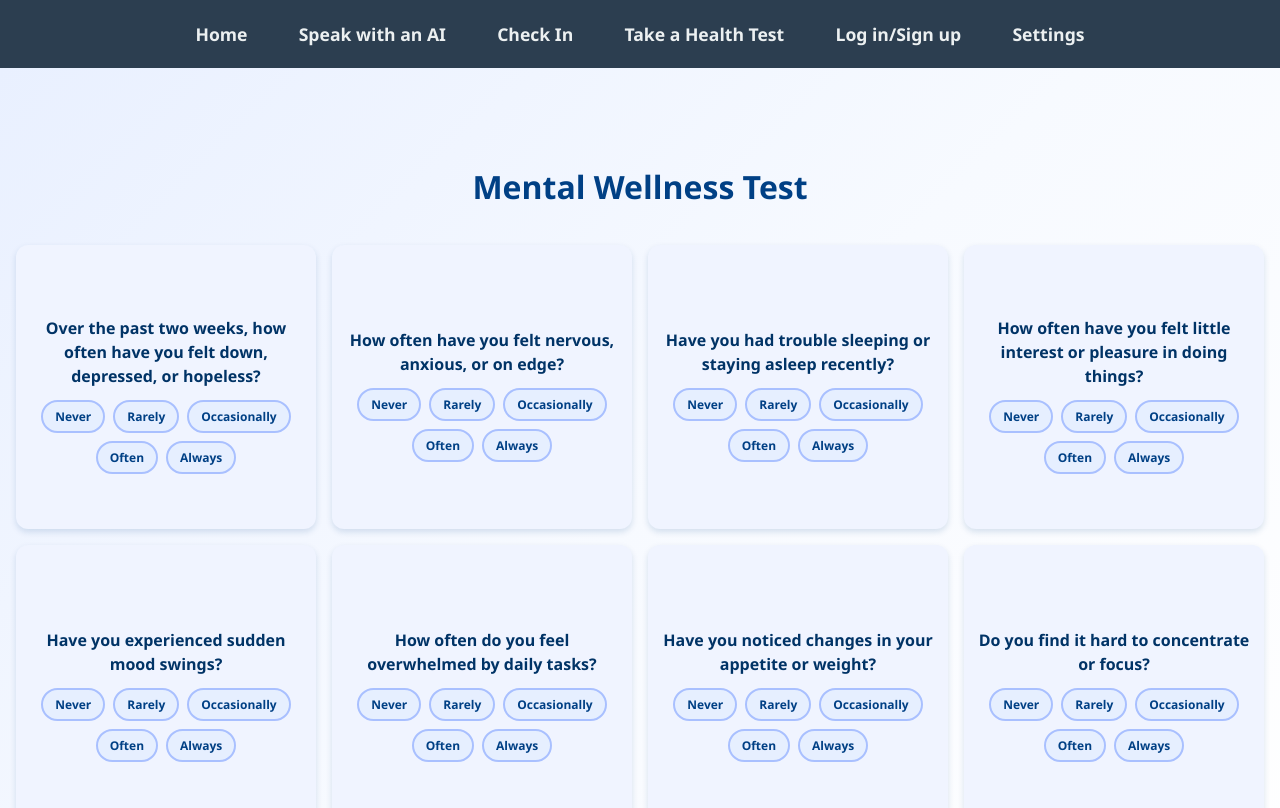
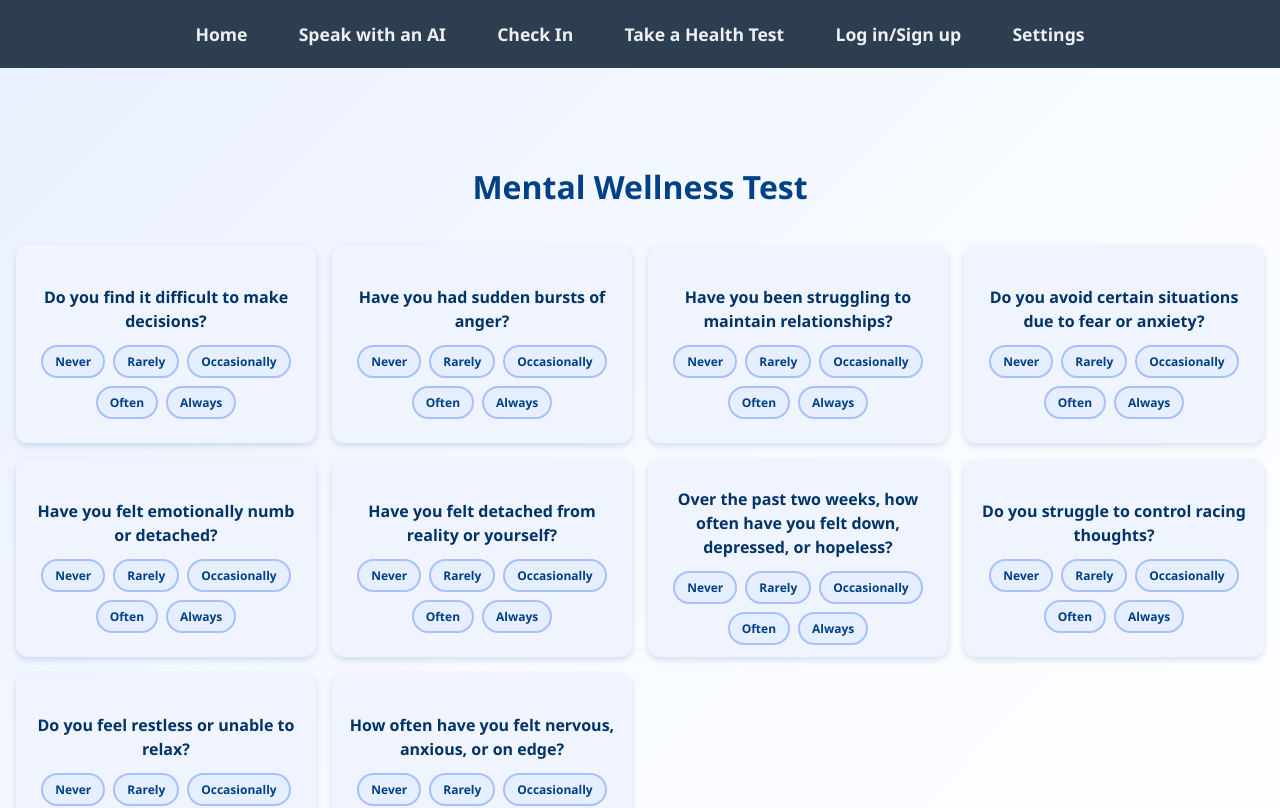
Before and after one commit to SujayO372/MentalHealthProject, a React (Vite) app in the folder MentalHealthProject/: page /healthtest in a window 1280 px wide. Shown: the top 808 px of the page. Built offline with nearby package versions, Linux system fonts and the light colour scheme.

Commit message:
health-test

```diff
--- a/MentalHealthProject/src/pages/HealthTest.jsx
+++ b/MentalHealthProject/src/pages/HealthTest.jsx
@@ -1,7 +1,7 @@
-import { useState } from "react";
+import { useState, useEffect } from "react";
 import NavBar from "../components/NavBar";
 
-const QuestionsToAsk = [
+const AllQuestions = [
   { id: 0, question: "Over the past two weeks, how often have you felt down, depressed, or hopeless?" },
   { id: 1, question: "How often have you felt nervous, anxious, or on edge?" },
   { id: 2, question: "Have you had trouble sleeping or staying asleep recently?" },
@@ -10,22 +10,71 @@ const QuestionsToAsk = [
   { id: 5, question: "How often do you feel overwhelmed by daily tasks?" },
   { id: 6, question: "Have you noticed changes in your appetite or weight?" },
   { id: 7, question: "Do you find it hard to concentrate or focus?" },
+  { id: 8, question: "Do you feel fatigued even after a full night’s sleep?" },
+  { id: 9, question: "Have you felt socially withdrawn or isolated?" },
+  { id: 10, question: "Do you have frequent headaches or body aches related to stress?" },
+  { id: 11, question: "Have you experienced panic attacks recently?" },
+  { id: 12, question: "Do you find yourself worrying excessively?" },
+  { id: 13, question: "Have you been more irritable than usual?" },
+  { id: 14, question: "Do you avoid certain situations due to fear or anxiety?" },
+  { id: 15, question: "Have you felt hopeless about the future?" },
+  { id: 16, question: "Do you find it difficult to make decisions?" },
+  { id: 17, question: "Have you noticed any changes in your motivation levels?" },
+  { id: 18, question: "Do you struggle to control racing thoughts?" },
+  { id: 19, question: "Have you felt emotionally numb or detached?" },
+  { id: 20, question: "Do you find yourself overthinking small situations?" },
+  { id: 21, question: "Have you lost interest in hobbies you once enjoyed?" },
+  { id: 22, question: "Do you feel unsafe in your own environment?" },
+  { id: 23, question: "Have you felt unusually pessimistic or cynical?" },
+  { id: 24, question: "Do you have trouble trusting others?" },
+  { id: 25, question: "Have you been avoiding responsibilities?" },
+  { id: 26, question: "Do you feel mentally drained after social interactions?" },
+  { id: 27, question: "Have you had sudden bursts of anger?" },
+  { id: 28, question: "Do you experience frequent nightmares?" },
+  { id: 29, question: "Have you noticed difficulty remembering details?" },
+  { id: 30, question: "Do you feel restless or unable to relax?" },
+  { id: 31, question: "Have you felt easily startled lately?" },
+  { id: 32, question: "Do you avoid places or people that remind you of past trauma?" },
+  { id: 33, question: "Have you had difficulty controlling your emotions?" },
+  { id: 34, question: "Do you struggle with perfectionism?" },
+  { id: 35, question: "Have you been feeling more lonely than usual?" },
+  { id: 36, question: "Do you rely on substances to cope with emotions?" },
+  { id: 37, question: "Have you been feeling guilt or shame without clear reason?" },
+  { id: 38, question: "Do you have difficulty adapting to change?" },
+  { id: 39, question: "Have you felt detached from reality or yourself?" },
+  { id: 40, question: "Do you have unexplained physical symptoms during stress?" },
+  { id: 41, question: "Have you been struggling to maintain relationships?" },
+  { id: 42, question: "Do you feel overwhelmed by too many choices?" },
+  { id: 43, question: "Have you been feeling like a burden to others?" },
+  { id: 44, question: "Do you avoid talking about your feelings?" },
+  { id: 45, question: "Have you been experiencing intrusive thoughts?" },
+  { id: 46, question: "Do you find it hard to forgive yourself for past mistakes?" },
+  { id: 47, question: "Have you felt less productive than you want to be?" },
+  { id: 48, question: "Do you often compare yourself negatively to others?" },
+  { id: 49, question: "Have you felt disconnected from your goals or values?" },
 ];
 
 const Choices = ["Never", "Rarely", "Occasionally", "Often", "Always"];
 
 export default function HealthTest() {
+  const [questionsToAsk, setQuestionsToAsk] = useState([]);
   const [answers, setAnswers] = useState({});
   const [submitted, setSubmitted] = useState(false);
   const [recommendations, setRecommendations] = useState([]);
   const [loading, setLoading] = useState(false);
+
+  // pick 10 random questions on mount
+  useEffect(() => {
+    const shuffled = [...AllQuestions].sort(() => Math.random() - 0.5);
+    setQuestionsToAsk(shuffled.slice(0, 10));
+  }, []);
 
   const handleSelect = (id, choice) => {
     setAnswers((prev) => ({ ...prev, [id]: choice }));
   };
 
   const handleSubmit = async () => {
-    if (QuestionsToAsk.some((q) => !answers[q.id])) {
+    if (questionsToAsk.some((q) => !answers[q.id])) {
       alert("Please answer all questions before submitting.");
       return;
     }
@@ -50,6 +99,8 @@ export default function HealthTest() {
     setAnswers({});
     setRecommendations([]);
     setSubmitted(false);
+    const shuffled = [...AllQuestions].sort(() => Math.random() - 0.5);
+    setQuestionsToAsk(shuffled.slice(0, 10));
   };
 
   return (
@@ -85,12 +136,12 @@ export default function HealthTest() {
                 flexGrow: 1,
                 display: "grid",
                 gridTemplateColumns: "repeat(4, 1fr)",
-                gridTemplateRows: "repeat(2, 1fr)",
+                gridTemplateRows: "repeat(3, 1fr)",
                 gap: 16,
                 padding: 16,
               }}
             >
-              {QuestionsToAsk.map(({ id, question }) => (
+              {questionsToAsk.map(({ id, question }) => (
                 <div
                   key={id}
                   style={{
```
